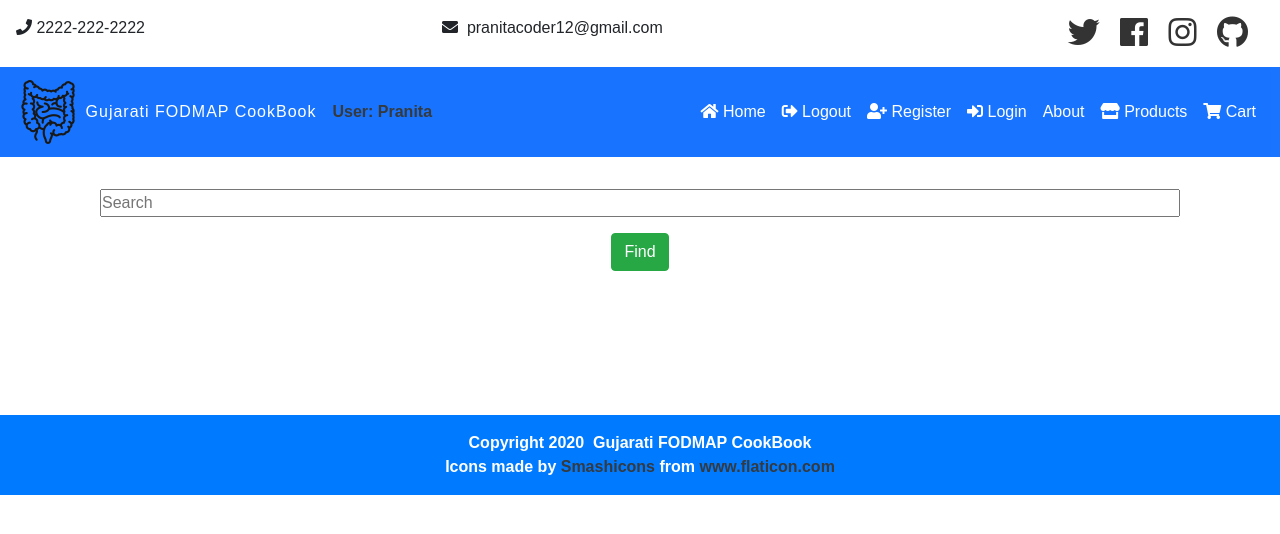
After one commit to pranitastudent/Guju-FODMAP-CookBook, a Flask app: template templates/search.html in a window 1280 px wide. The commit adds this page. Shown: the top 534 px of the page. Run offline with Flask 2, Linux system fonts and the light colour scheme; the template is opened without the code that fills it, so the values that code supplies are empty; some libraries are stand-ins or nearby versions.

Commit message:
Search function logic added - not working and showing recipes

```diff
--- a/app.py
+++ b/app.py
@@ -53,10 +53,21 @@ def task(task_id):
 
 # Search
 
-@app.route('/search')
-def search():
-    page-limit = 6
-    current_page = int(request.args.get('current_page', 1))
+@app.route("/findtask", methods=['GET', 'POST'])
+def findtask():
+    tasks=mongo.db.tasks
+    if request.method == 'POST':
+        requested_type = request.form.get("recipe_name")
+
+        tasks = mongo.db.tasks.find({"recipe_name": requested_type})
+        return render_template("index.html", tasks=tasks)
+
+    return render_template("index.html")
+
+
+# Filters
+
+
 
 
 # About
--- a/static/css/style.css
+++ b/static/css/style.css
@@ -103,7 +103,16 @@ html, body  {
 .img-intestine {
     padding-left: 4em;
 }
+
+/* Inputs */
+
+input {
+    width:100%;
+    margin-top:2rem;
+}
+
 /* Social Media Icons */
+
 .fab {
     margin-right:0.5em;
     color: var(--dark-color);
@@ -115,6 +124,14 @@ html, body  {
 
  .ingredients {
      text-align: center;
+ }
+
+ /* Buttons */
+
+ .search {
+     margin-top: 1rem;
+     text-align:center;
+
  }
 
  /* Rule */
--- /dev/null
+++ b/templates/search.html
@@ -0,0 +1,46 @@
+{% extends 'base.html' %}
+
+{% block content %}
+
+<!-- Search -->
+
+<div class="container text-center">
+  <div class="row">
+      <div class="col-sm-12 col-xs-12">
+          <form action="{{ url_for('findtask') }}" class="search-form">
+              <div class="input-field col-sm-12 col-xs-12">
+                  <input type="text" placeholder="Search">
+                  <button class="btn btn-success search" type="submit">Find</button>
+              </div>
+          </form>
+      </div>
+  </div>
+</div>
+
+
+  <!-- Pagination -->
+
+<div class="container">
+  <div class="row">
+    <div class="col-lg-6 offset-lg-3 py-5 d-flex">
+      <div class="container">
+        <div class="row">
+          <div class="col-lg-6 offset-lg-3 py-3 d-flex pag">
+            <ul class="pagination">
+              {% for page_number in pages %} {% if page_number == current_page %}
+              <li class="page-item active"><a class="page-link" href="#">{{ page_number}}</a></li>
+              {% else %}
+              <li class="page-item"><a class="page-link" href="{{ url_for('index', current_page=page_number) }}">{{ page_number }}</a></li>
+              {% endif %} {% endfor %}
+            </ul>
+          </div>
+        </div>
+      </div>
+    </div>
+  </div>
+</div>
+
+
+
+
+{% endblock %}
```
Also changed, not shown: templates/index.html (+17 -9 lines).
